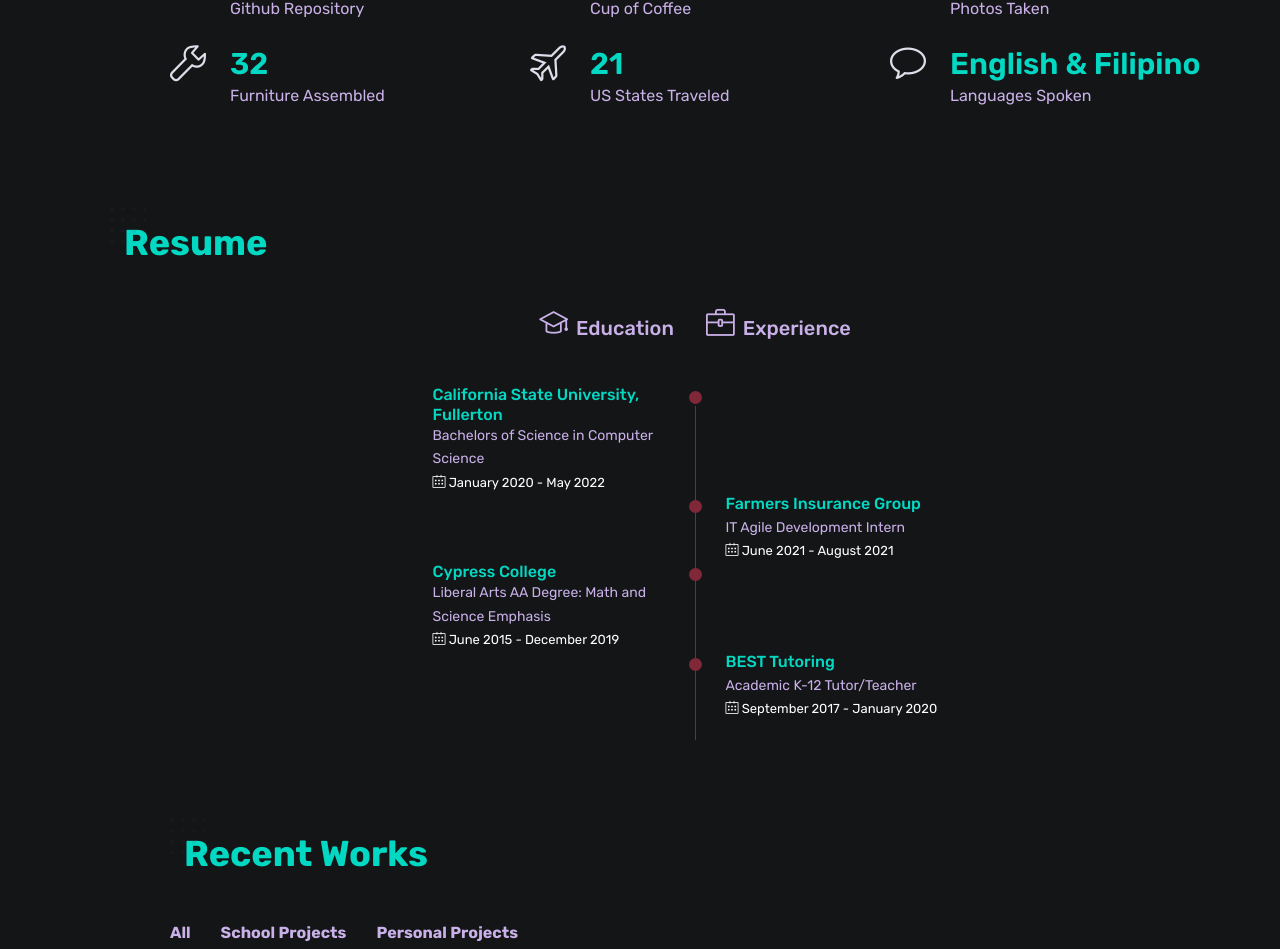
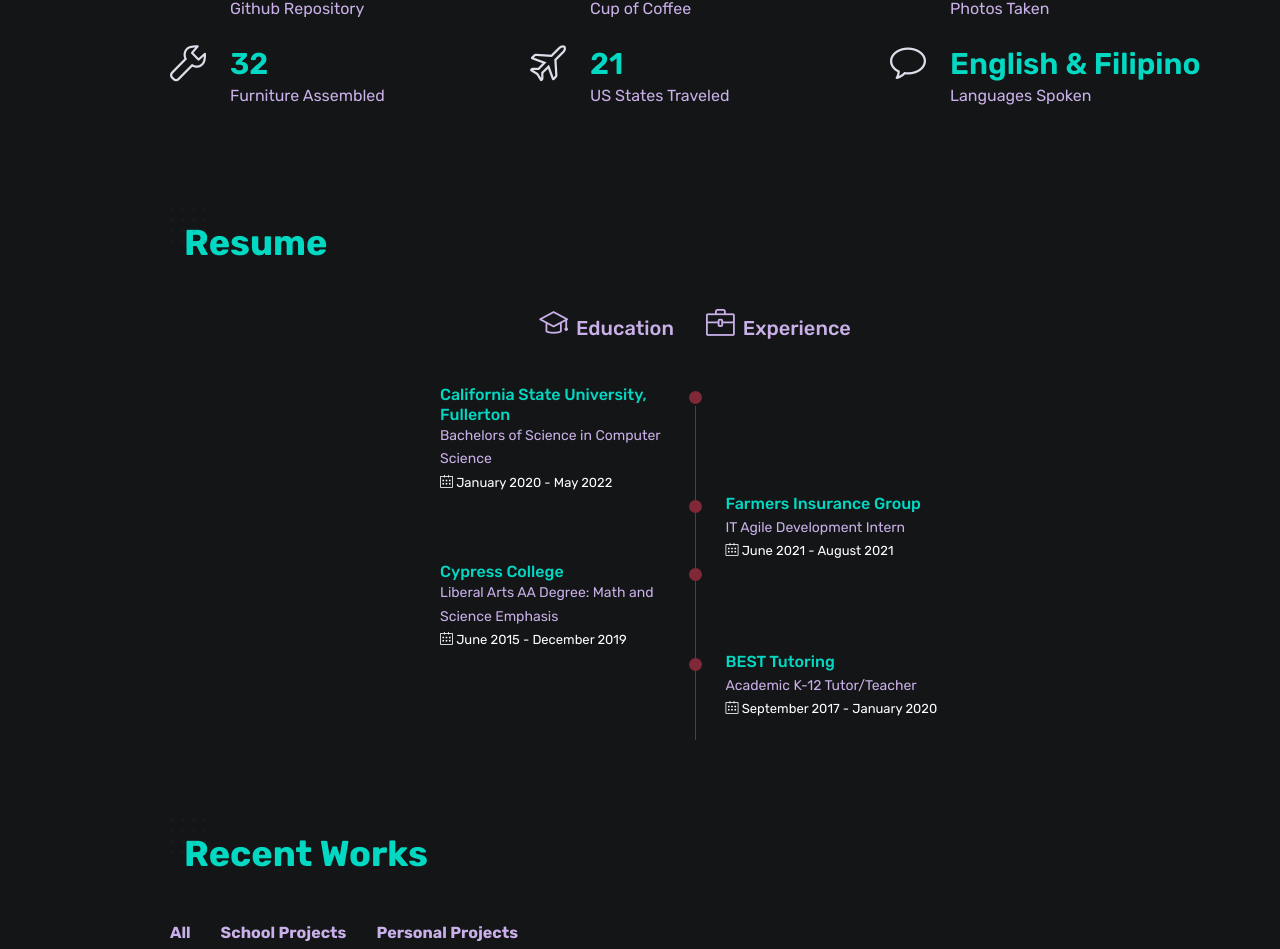
Before and after one commit to patriciaong977/patriciaong, a React (Create React App) app: page / in a window 1280 px wide. Shown: the part 1711-2660 px from the top of the page. Built offline with nearby package versions, Linux system fonts and the light colour scheme.

Commit message:
Fixed sidebar to resume, and resume title align.

```diff
--- a/src/components/resume/Resume.jsx
+++ b/src/components/resume/Resume.jsx
@@ -1,10 +1,9 @@
 import React from 'react'
 import "./resume.css"
 
-
 const Resume = () => {
   return (
-    <section className="resume section">
+    <section className="resume container section" id='resume'>
       <h2 className="section__title">Resume</h2>
       {/* <span className="section__subtitle">How it's been so far.</span> */}
 
```
